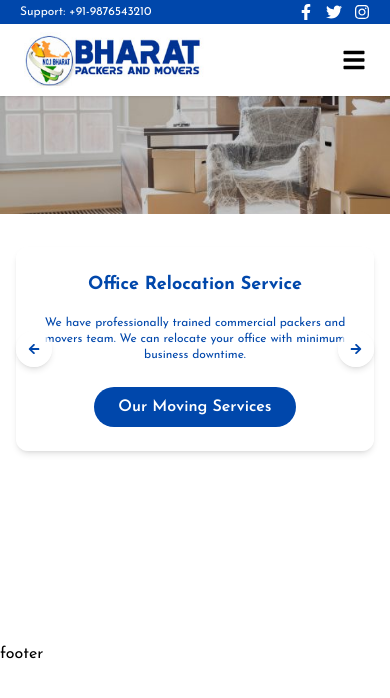
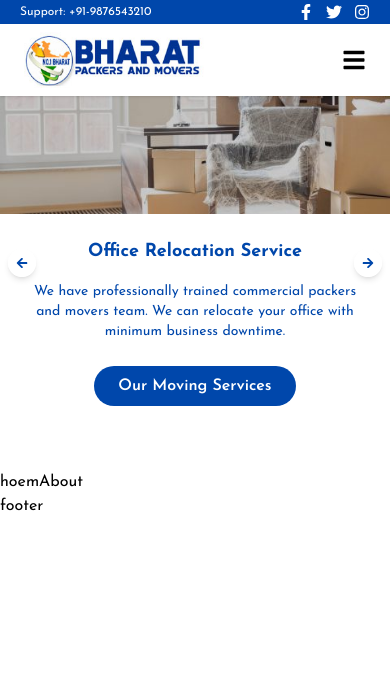
Before and after one commit to thakur7071/Bharat-Packers, a React (Vite) app: page / in a window 390 px wide. Shown: the top 698 px of the page. Built offline with nearby package versions, Linux system fonts and the light colour scheme.

Commit message:
updated hero.jsx

```diff
--- a/src/Components/HomePage/Hero.jsx
+++ b/src/Components/HomePage/Hero.jsx
@@ -1,110 +1,142 @@
-import React, { useState } from 'react'
-import { FaArrowLeft, FaArrowRight } from 'react-icons/fa'
+import React, { useState } from 'react';
+import { FaArrowLeft, FaArrowRight } from 'react-icons/fa';
 
 // Import your images
-import herobanner1 from '../../Assets/herobanner1.jpg'
-import herobanner2 from '../../Assets/herobanner2.jpg'
-import herobanner3 from '../../Assets/herobanner3.jpg'
-import herobanner4 from '../../Assets/herobanner4.jpg'
-import herobanner5 from '../../Assets/herobanner5.jpg'
+import herobanner1 from '../../Assets/herobanner1.jpg';
+import herobanner2 from '../../Assets/herobanner2.jpg';
+import herobanner3 from '../../Assets/herobanner3.jpg';
+import herobanner4 from '../../Assets/herobanner4.jpg';
+import herobanner5 from '../../Assets/herobanner5.jpg';
 
 const cards = [
   {
     image: herobanner1,
     title: "Office Relocation Service",
-    description: "We have professionally trained commercial packers and movers team. We can relocate your office with minimum business downtime.",
+    description:
+      "We have professionally trained commercial packers and movers team. We can relocate your office with minimum business downtime.",
     buttonText: "Our Moving Services",
   },
   {
     image: herobanner2,
     title: "Car Transportation Service",
-    description: "We can shift your car and two-wheeler to anywhere in India at a very economical cost. We are leading vehicle transport company in Mumbai.",
+    description:
+      "We can shift your car and two-wheeler to anywhere in India at a very economical cost. We are leading vehicle transport company in Mumbai.",
     buttonText: "Our Moving Services",
   },
   {
     image: herobanner3,
     title: "Safe Transportation",
-    description: "We have our own fleet of moving trucks equipped with all safety features and extra padding. We can safely transport your goods to anywhere in India.",
+    description:
+      "We have our own fleet of moving trucks equipped with all safety features and extra padding. We can safely transport your goods to anywhere in India.",
     buttonText: "Our Moving Services",
   },
   {
     image: herobanner4,
     title: "Packers and Movers Mumbai",
-    description: "We are fully licensed and insured packers and movers Mumbai offering professional local and long-distance moving services.",
+    description:
+      "We are fully licensed and insured packers and movers Mumbai offering professional local and long-distance moving services.",
     buttonText: "Our Moving Services",
   },
   {
     image: herobanner5,
     title: "Household Moving Service",
-    description: "We are experts in Household shifting. We can pack your household goods and relocate them to the destination safely and on time.",
+    description:
+      "We are experts in Household shifting. We can pack your household goods and relocate them to the destination safely and on time.",
     buttonText: "Our Moving Services",
   },
-]
+];
 
 function Hero() {
-  const [currentIndex, setCurrentIndex] = useState(0)
+  const [currentIndex, setCurrentIndex] = useState(0);
 
   const prevCard = () => {
-    setCurrentIndex((prevIndex) => (prevIndex === 0 ? cards.length - 1 : prevIndex - 1))
-  }
+    setCurrentIndex((prevIndex) =>
+      prevIndex === 0 ? cards.length - 1 : prevIndex - 1
+    );
+  };
 
   const nextCard = () => {
-    setCurrentIndex((prevIndex) => (prevIndex === cards.length - 1 ? 0 : prevIndex + 1))
-  }
+    setCurrentIndex((prevIndex) =>
+      prevIndex === cards.length - 1 ? 0 : prevIndex + 1
+    );
+  };
 
-  const card = cards[currentIndex]
+  const card = cards[currentIndex];
 
   return (
-    <div className="relative w-full min-h-[60vh] sm:min-h-[70vh] md:min-h-[80vh] lg:min-h-[90vh] xl:min-h-screen mb-10 overflow-hidden">
+    <div className="w-full mb-10 overflow-hidden">
+      {/* Mobile Layout */}
+      <div className="relative block sm:hidden">
         <img
           src={card.image}
           alt={card.title}
-        className="w-full h-full object-cover transition-opacity duration-700 ease-in-out"
-        key={currentIndex} // helps React re-render for animation if you add it later
+          className="w-full  object-cover"
+        />
+        <div className="bg-white/30 backdrop-blur-sm p-6 text-center w-full">
+          <h1 className="text-lg font-bold text-[#0047AB] mb-4">{card.title}</h1>
+          <p className="text-sm text-[#0047AB] mb-6">{card.description}</p>
+          <button className="bg-[#0047AB] text-white px-6 py-2 rounded-full font-semibold hover:bg-[#003680] transition">
+            {card.buttonText}
+          </button>
+        </div>
+
+        {/* Mobile Arrows */}
+        <button
+          onClick={prevCard}
+          className="absolute left-2 top-1/2 transform -translate-y-1/2 bg-white/80 text-[#0047AB] rounded-full p-2 shadow-md"
+        >
+          <FaArrowLeft size={12} />
+        </button>
+        <button
+          onClick={nextCard}
+          className="absolute right-2 top-1/2 transform -translate-y-1/2 bg-white/80 text-[#0047AB] rounded-full p-2 shadow-md"
+        >
+          <FaArrowRight size={12} />
+        </button>
+      </div>
+
+      {/* Desktop Layout */}
+      <div className="hidden sm:block relative w-full min-h-[70vh] md:min-h-[80vh] lg:min-h-[90vh] xl:min-h-screen">
+        <img
+          src={card.image}
+          alt={card.title}
+          className="w-full h-full object-cover"
         />
 
-      {/* Overlay Card */}
+        {/* Overlay card */}
         <div className="absolute inset-0 flex items-center justify-center px-4">
           <div
-          className="bg-white/30 backdrop-blur-sm p-6 sm:p-8 md:p-10 rounded-xl shadow-md max-w-full sm:max-w-md md:max-w-lg lg:max-w-xl text-center
-            w-full sm:w-auto
-          "
-          style={{ maxHeight: '80vh', overflowY: 'auto' }}
+            className="bg-white/30 backdrop-blur-sm p-8 md:p-10 rounded-xl shadow-md text-center max-w-xl"
+            style={{ maxHeight: '50vh', overflowY: 'auto' }}
           >
-          <h1 className="text-lg sm:text-2xl md:text-4xl font-bold text-[#0047AB] mb-4">
+            <h1 className="text-2xl md:text-4xl font-bold text-[#0047AB] mb-4">
               {card.title}
             </h1>
-          <p className="text-xs sm:text-sm md:text-base text-[#0047AB] mb-6">
+            <p className="text-sm md:text-base text-[#0047AB] mb-6">
               {card.description}
             </p>
-          <button
-            className="cursor-pointer bg-[#0047AB] text-white px-6 py-2 sm:px-8 sm:py-3 rounded-full font-semibold
-              hover:bg-[#003680] focus:outline-none focus:ring-4 focus:ring-[#0047AB]/60 transition"
-          >
+            <button className="bg-[#0047AB] text-white px-6 py-2 md:px-8 md:py-3 rounded-full font-semibold hover:bg-[#003680] transition">
               {card.buttonText}
             </button>
           </div>
         </div>
 
-      {/* Navigation Arrows */}
+        {/* Desktop Arrows */}
         <button
           onClick={prevCard}
-        className="absolute left-4 top-1/2 transform -translate-y-1/2 bg-white/70 hover:bg-white text-[#0047AB] rounded-full p-3 shadow-md transition
-          "
-        aria-label="Previous"
+          className="absolute left-4 top-1/2 transform -translate-y-1/2 bg-white/70 hover:bg-white text-[#0047AB] rounded-full p-3 shadow-md transition"
         >
           <FaArrowLeft size={12} />
         </button>
-
         <button
           onClick={nextCard}
           className="absolute right-4 top-1/2 transform -translate-y-1/2 bg-white/70 hover:bg-white text-[#0047AB] rounded-full p-3 shadow-md transition"
-        aria-label="Next"
         >
           <FaArrowRight size={12} />
         </button>
       </div>
-  )
+    </div>
+  );
 }
 
-export default Hero
+export default Hero;
--- /dev/null
+++ b/src/Components/HomePage/HomeAbout.jsx
@@ -0,0 +1,11 @@
+import React from 'react'
+
+function HomeAbout() {
+  return (
+    <div>
+      hoemAbout
+    </div>
+  )
+}
+
+export default HomeAbout
--- a/src/pages/Home.jsx
+++ b/src/pages/Home.jsx
@@ -1,10 +1,12 @@
 import React from 'react'
 import Hero from '../Components/HomePage/Hero'
+import HomeAbout from '../Components/HomePage/HomeAbout'
 
 function Home() {
   return (
     <div>
       <Hero/>
+      <HomeAbout/>
     </div>
   )
 }
```
Lines whose indentation alone changed are shown as unchanged.
